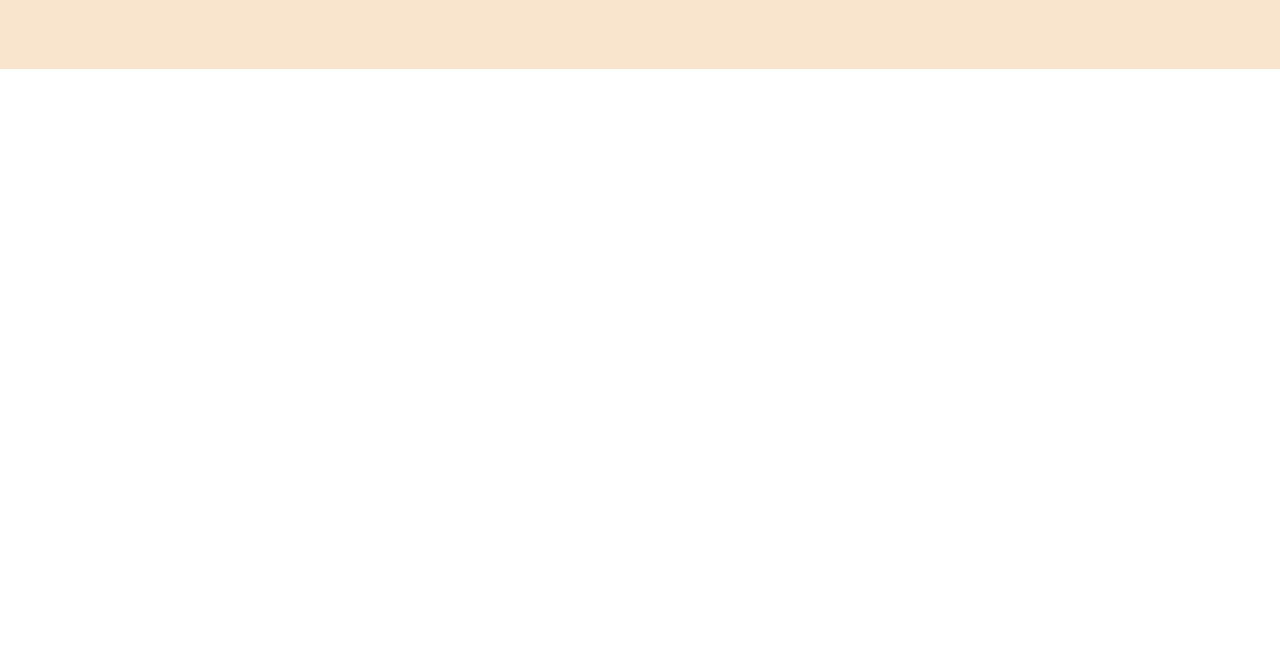
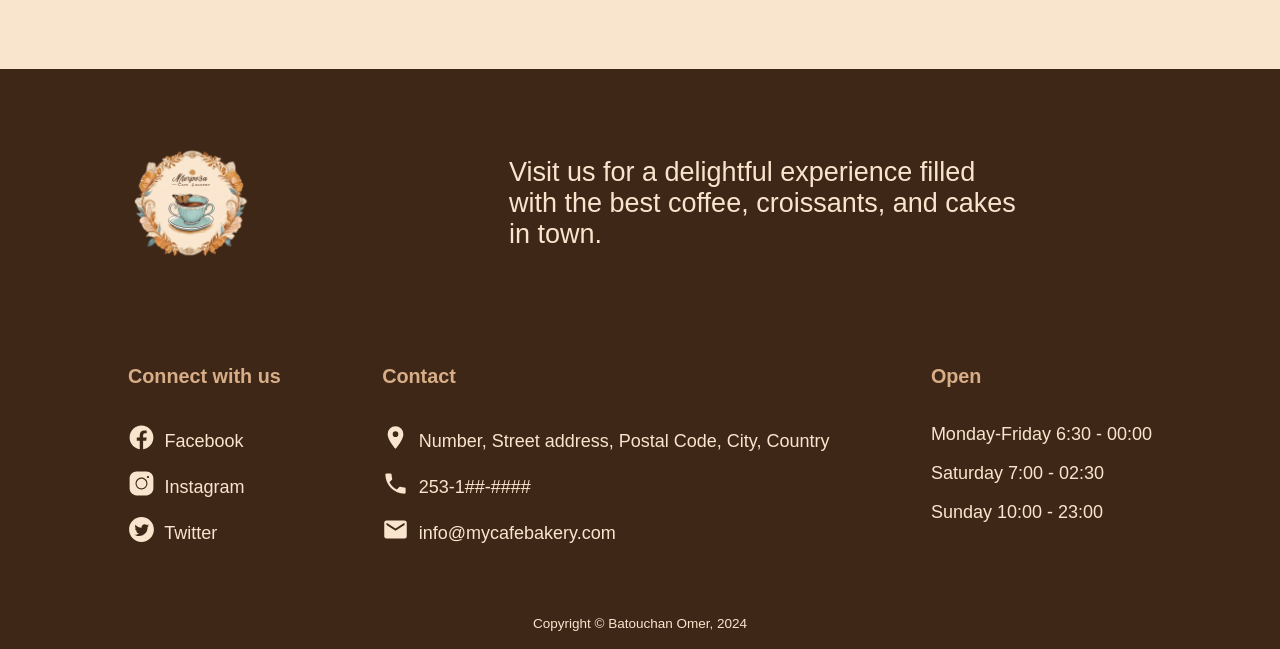
Before and after one commit to batoomer/cafe-bakery-website, a website built with webpack: page src/templates/index.html in a window 1280 px wide. Shown: the part 2971-3620 px from the top of the page. Before the commit the page ends 3040 px from the top, so only its background shows below. Built offline with nearby package versions, Linux system fonts and the light colour scheme.

Commit message:
Added footer and style

```diff
--- a/src/globalStyle.css
+++ b/src/globalStyle.css
@@ -16,7 +16,6 @@
     --accent-color-1: #9BB6AF;
     --accent-color-2: #F9E5CD;
     --accent-color-3: #D7AE87;
-
 }
 
 
@@ -76,3 +75,78 @@ main {
 
 }
 /* MAIN STYLE END */
+
+
+/* START FOOTER STYLE */
+.footer {
+    background-color: var(--secondary-color);
+    color: var(--accent-color-2);
+    display: flex;
+    flex-wrap: wrap;
+    align-items: flex-start;
+    justify-content: space-between;
+    gap: 3rem;
+    padding: 4rem 10vw 1rem 10vw;
+}
+
+.footer svg {
+    display: inline;
+    width: 1.5rem;
+    vertical-align: text-bottom;
+    margin-right: 0.25rem;
+    color: var(--accent-color-2);
+}
+
+.footer a {
+    text-decoration: none;
+    color: var(--hero-color-sec);
+    cursor: pointer;
+    transition: 0.1s ease-in;
+}
+
+.footer a:hover {
+    color: var(--accent-color-3);
+}
+
+.footer > ul{
+    list-style: none;
+    display: flex;
+    flex-direction: column;
+    gap: 1rem;
+}
+
+.footer > ul > :first-child{
+    margin-bottom: 1rem;
+    color: var(--accent-color-3);
+    font-size: 1.1rem;
+    font-weight: bold;
+}
+
+.footer > :first-child{
+    flex: 1 0 100%;
+    display: flex;
+    justify-content: flex-start;
+    gap: 25%;
+    align-items: center;
+    margin-bottom: 2.5rem;
+}
+
+.footer > :first-child p{
+    font-size: 1.5rem;
+    width: 50%;
+}
+
+.footer > :first-child img {
+    height: 125px;
+    width: auto;
+    display: block;
+}
+
+.footer > :last-child {
+    font-size: 0.75rem;
+    flex: 1 0 100%;
+    padding: 1rem 1rem 0 1rem;
+    text-align: center;
+}
+
+/* END FOOTER STYLE */
--- a/src/templates/index.html
+++ b/src/templates/index.html
@@ -24,8 +24,64 @@
         <!--  The dynamic content goes here -->
     </main>
 
-    <footer id="footer">
+    <footer class="footer">
+        <div>
+            <img src="<%=require('../assets/images/logo.png')%>" alt="Logo Image">
+            <p class="footer__final-statement">Visit us for a delightful experience filled with the best coffee, croissants, and cakes in town.</p>
+        </div>
+        <ul>
+            <li>Connect with us</li>
+            <li><a href="https://www.facebook.com">
+                <svg xmlns="http://www.w3.org/2000/svg" viewBox="0 0 50 50" style=" fill:currentColor">
+                    <path d="M25,3C12.85,3,3,12.85,3,25c0,11.03,8.125,20.137,18.712,21.728V30.831h-5.443v-5.783h5.443v-3.848 c0-6.371,3.104-9.168,8.399-9.168c2.536,0,3.877,0.188,4.512,0.274v5.048h-3.612c-2.248,0-3.033,2.131-3.033,4.533v3.161h6.588 l-0.894,5.783h-5.694v15.944C38.716,45.318,47,36.137,47,25C47,12.85,37.15,3,25,3z"></path>
+                </svg>
+                Facebook
+            </a></li>
+            <li><a href="https://www.instagram.com">
+                <svg xmlns="http://www.w3.org/2000/svg" viewBox="0 0 50 50" style=" fill:currentColor">
+                    <path d="M 16 3 C 8.83 3 3 8.83 3 16 L 3 34 C 3 41.17 8.83 47 16 47 L 34 47 C 41.17 47 47 41.17 47 34 L 47 16 C 47 8.83 41.17 3 34 3 L 16 3 z M 37 11 C 38.1 11 39 11.9 39 13 C 39 14.1 38.1 15 37 15 C 35.9 15 35 14.1 35 13 C 35 11.9 35.9 11 37 11 z M 25 14 C 31.07 14 36 18.93 36 25 C 36 31.07 31.07 36 25 36 C 18.93 36 14 31.07 14 25 C 14 18.93 18.93 14 25 14 z M 25 16 C 20.04 16 16 20.04 16 25 C 16 29.96 20.04 34 25 34 C 29.96 34 34 29.96 34 25 C 34 20.04 29.96 16 25 16 z"></path>
+                </svg>
+                Instagram
+            </a></li>
+            <li><a href="https://www.twitter.com">
+                <svg xmlns="http://www.w3.org/2000/svg" viewBox="0 0 50 50" style=" fill:currentColor">
+                    <path d="M25,2C12.317,2,2,12.317,2,25s10.317,23,23,23s23-10.317,23-23S37.683,2,25,2z M36.237,20.524 c0.01,0.236,0.016,0.476,0.016,0.717C36.253,28.559,30.68,37,20.491,37c-3.128,0-6.041-0.917-8.491-2.489 c0.433,0.052,0.872,0.077,1.321,0.077c2.596,0,4.985-0.884,6.879-2.37c-2.424-0.044-4.468-1.649-5.175-3.847 c0.339,0.065,0.686,0.1,1.044,0.1c0.505,0,0.995-0.067,1.458-0.195c-2.532-0.511-4.441-2.747-4.441-5.432c0-0.024,0-0.047,0-0.07 c0.747,0.415,1.6,0.665,2.509,0.694c-1.488-0.995-2.464-2.689-2.464-4.611c0-1.015,0.272-1.966,0.749-2.786 c2.733,3.351,6.815,5.556,11.418,5.788c-0.095-0.406-0.145-0.828-0.145-1.262c0-3.059,2.48-5.539,5.54-5.539 c1.593,0,3.032,0.672,4.042,1.749c1.261-0.248,2.448-0.709,3.518-1.343c-0.413,1.292-1.292,2.378-2.437,3.064 c1.122-0.136,2.188-0.432,3.183-0.873C38.257,18.766,37.318,19.743,36.237,20.524z"></path>
+                </svg>
+                Twitter
+            </a></li>
+         </ul>
 
+        <ul>
+            <li>Contact</li>
+            <li>
+                <svg viewBox="0 0 24 24">
+                    <path fill="currentColor" d="M12,11.5A2.5,2.5 0 0,1 9.5,9A2.5,2.5 0 0,1 12,6.5A2.5,2.5 0 0,1 14.5,9A2.5,2.5 0 0,1 12,11.5M12,2A7,7 0 0,0 5,9C5,14.25 12,22 12,22C12,22 19,14.25 19,9A7,7 0 0,0 12,2Z" />
+                </svg>
+                Number, Street address, Postal Code, City, Country
+            </li>
+            <li>
+                <svg viewBox="0 0 24 24">
+                    <path fill="currentColor" d="M6.62,10.79C8.06,13.62 10.38,15.94 13.21,17.38L15.41,15.18C15.69,14.9 16.08,14.82 16.43,14.93C17.55,15.3 18.75,15.5 20,15.5A1,1 0 0,1 21,16.5V20A1,1 0 0,1 20,21A17,17 0 0,1 3,4A1,1 0 0,1 4,3H7.5A1,1 0 0,1 8.5,4C8.5,5.25 8.7,6.45 9.07,7.57C9.18,7.92 9.1,8.31 8.82,8.59L6.62,10.79Z" />
+                </svg>
+                253-1##-####</li>
+            <li>
+                <svg viewBox="0 0 24 24">
+                    <path fill="currentColor" d="M20,8L12,13L4,8V6L12,11L20,6M20,4H4C2.89,4 2,4.89 2,6V18A2,2 0 0,0 4,20H20A2,2 0 0,0 22,18V6C22,4.89 21.1,4 20,4Z" />
+                </svg>
+                info@mycafebakery.com
+            </li>
+        </ul>
+
+        <ul>
+            <li>Open</li>
+            <li>Monday-Friday 6:30 - 00:00</li>
+            <li>Saturday 7:00 - 02:30</li>
+            <li>Sunday 10:00 - 23:00</li>
+         </ul>
+
+        <div>
+            <p>Copyright &copy; Batouchan Omer, 2024</p>
+        </div>
     </footer>
 </body>
 </html>
```
